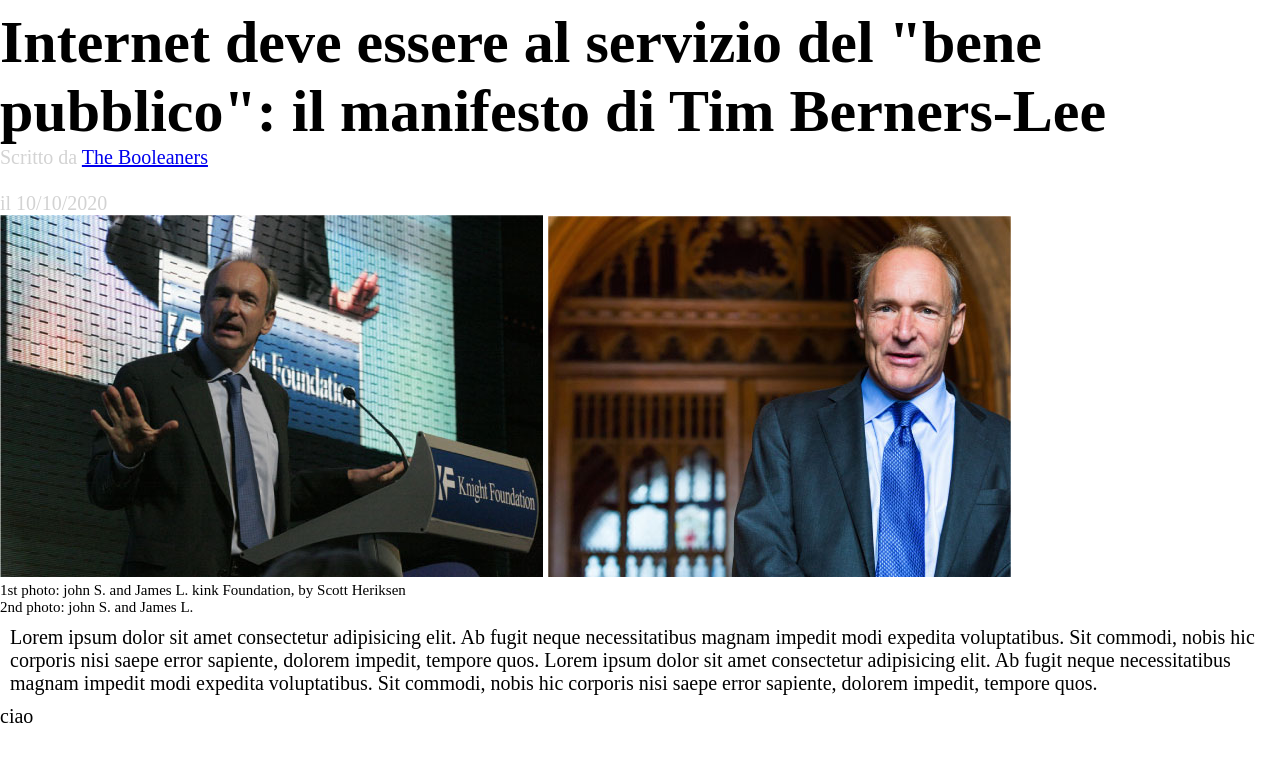
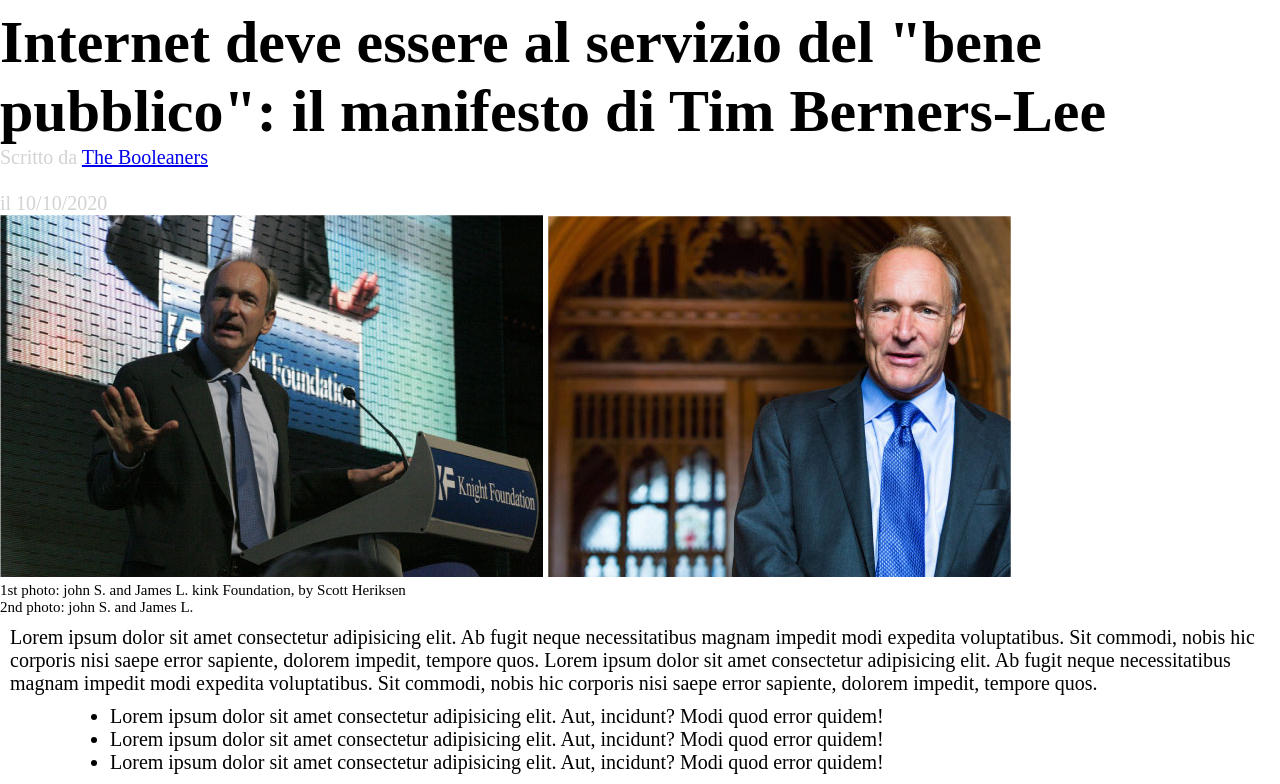
Before and after one commit to FabioBabaglioni/html-css-booleaner, a plain HTML site: page index.html in a window 1280 px wide. Shown: the part 117-901 px from the top of the page. Before the commit the page ends 845 px from the top, so only its background shows below. Drawn offline with Linux system fonts and the light colour scheme.

Commit message:
creazione script articolo

```diff
--- a/css/style.css
+++ b/css/style.css
@@ -34,3 +34,8 @@ header{
 p{
     margin: 10px;
 }
+
+ul{
+    padding-left: 100px;
+    margin: 10px;
+}
--- a/index.html
+++ b/index.html
@@ -41,7 +41,15 @@
             <p>Lorem ipsum dolor sit amet consectetur adipisicing elit. Ab fugit neque necessitatibus magnam impedit modi expedita voluptatibus. Sit commodi, nobis hic corporis nisi saepe error sapiente, dolorem impedit, tempore quos. Lorem ipsum dolor sit amet consectetur adipisicing elit. Ab fugit neque necessitatibus magnam impedit modi expedita voluptatibus. Sit commodi, nobis hic corporis nisi saepe error sapiente, dolorem impedit, tempore quos.</p>
 
             <ul>
-                <li>ciao</li>
+                <li>
+                    Lorem ipsum dolor sit amet consectetur adipisicing elit. Aut, incidunt? Modi quod error quidem!
+                </li>
+                <li>
+                    Lorem ipsum dolor sit amet consectetur adipisicing elit. Aut, incidunt? Modi quod error quidem!
+                </li>
+                <li>
+                    Lorem ipsum dolor sit amet consectetur adipisicing elit. Aut, incidunt? Modi quod error quidem!
+                </li>
             </ul>
 
         </section>
```
